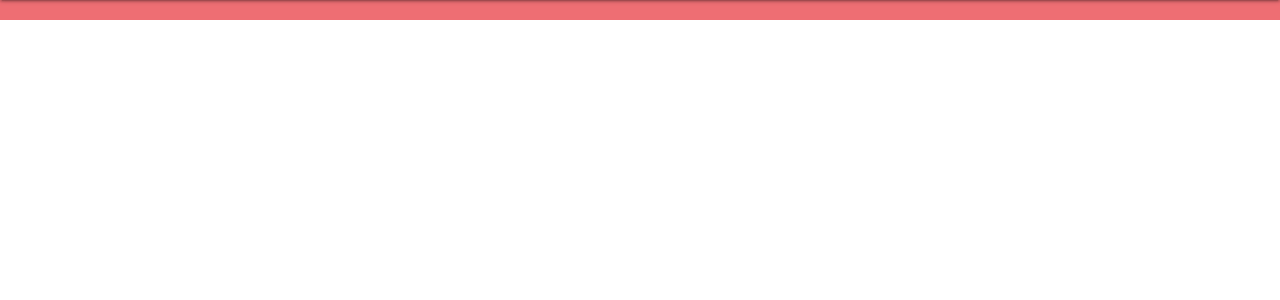
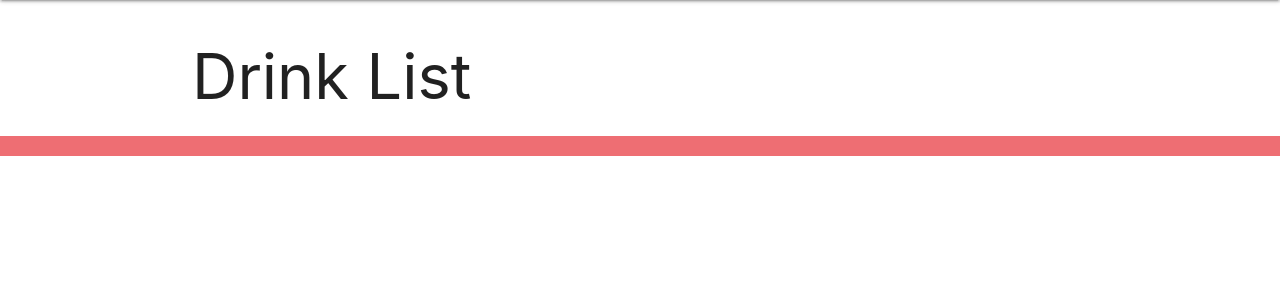
Before and after one commit to sicknarf/Project-3, a Django app: page /drinks/ in a window 1280 px wide. Shown: the part 64-364 px from the top of the page. Run offline with Django 4.2, Linux system fonts and the light colour scheme; data that the repository does not hold is empty.

Commit message:
added index.html

```diff
--- a/pourspot/main_app/templates/drinks/index.html
+++ b/pourspot/main_app/templates/drinks/index.html
@@ -1,4 +1,16 @@
 {% extends 'base.html' %}
 {% block content %}
+    <h1> Drink List</h1>
 
+    {% for drink in drinks %}
+    <a href="{% url 'detail' drink.id %}">
+        <div class="card">
+            <div class="card-content">
+                <span class="card-title">{{ drink.name }}</span>
+                <p>Drink Name: {{ drink.name }}</p>
+                <p>Description: {{ drink.description }}</p>
+            </div>
+        </div>
+    </a>
+    {% endfor %}
 {% endblock %}
--- a/pourspot/main_app/templates/home.html
+++ b/pourspot/main_app/templates/home.html
@@ -1,6 +1,6 @@
 {% extends 'base.html' %}
 {% block content %}
 
-<h1>this is the about</h1>
+<h1>Pour Spot</h1>
 
 {% endblock %}
--- a/pourspot/main_app/urls.py
+++ b/pourspot/main_app/urls.py
@@ -9,7 +9,7 @@ urlpatterns = [
     # http://localhost:8000/about-us/
     path('about-us/', views.about_us, name='about_us'),
     # http://localhost:8000/drinks/
-    path('drinks/', views.drink_index, name='index'),
+    path('drinks/', viewsdrinks.drink_index, name='index'),
     # http://localhost:8000/drinks/1/
     path('drinks/<int:drink_id>/', viewsdrinks.drinks_detail, name='detail'),
     # new route used to show a form and create a drink.
--- a/pourspot/main_app/viewsdrinks.py
+++ b/pourspot/main_app/viewsdrinks.py
@@ -32,9 +32,19 @@ def drink_index(request):
 # @login_required
 def drinks_detail(request, drink_id):
     drink = Drink.objects.get(id=drink_id)
+    # select name, description from table_name where
+    # id = drink_id
+    i = drink.ingredients.all().values_list('id')
+    ingredients_drink_doesnt_have = Ingredient.objects.exclude(id_in=i)
+    recipe_form = RecipeForm()
+    return render(
+        request,
+        'drinks/detail.html',
+        {'drink': drink, 'recipe_form': recipe_form, 'ingredients': ingredients_drink_doesnt_have}
+    )
     # code to link to recipes, referring to this code from catcollector:
     # toys_cat_doesnt_have = Toy.objects.exclude(id__in = cat.toys.all().values_list('id'))
-    pass
+
 
 # @login_required
 def add_recipe(request, drink_id):
```
